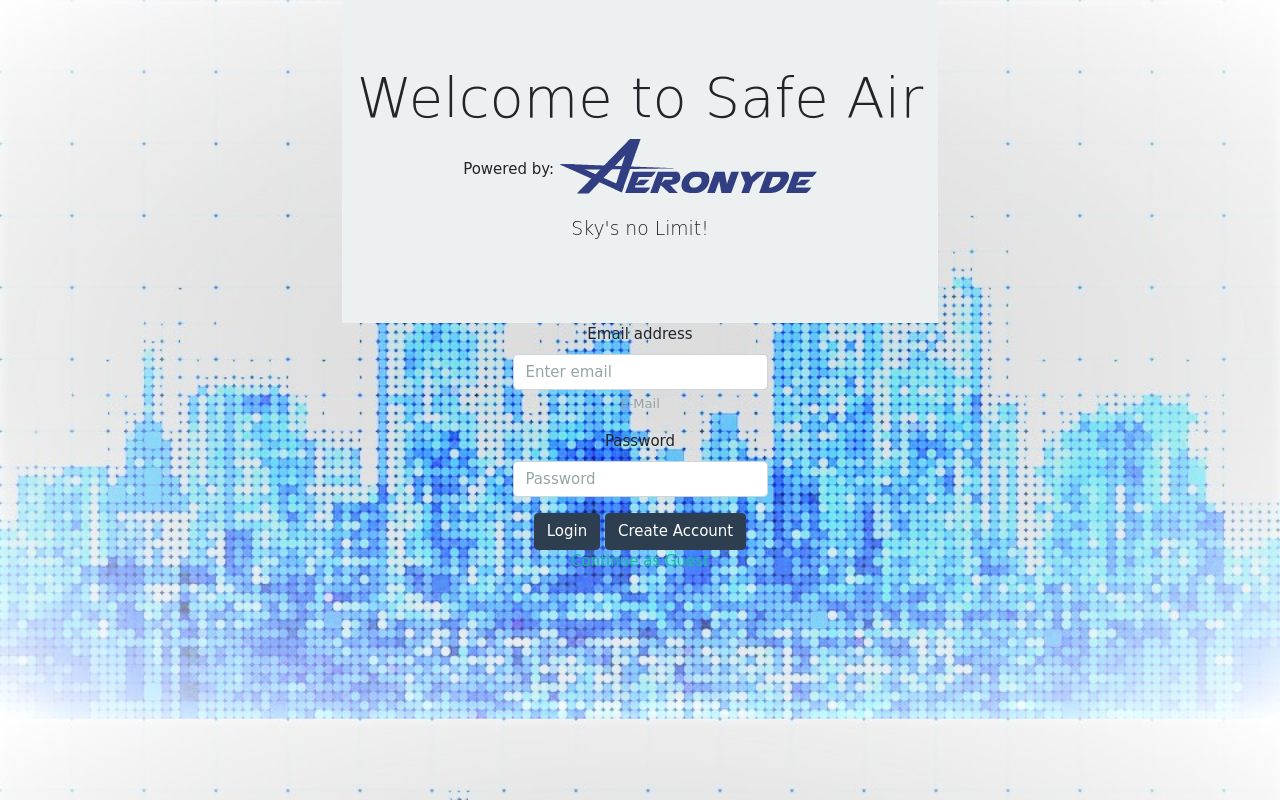
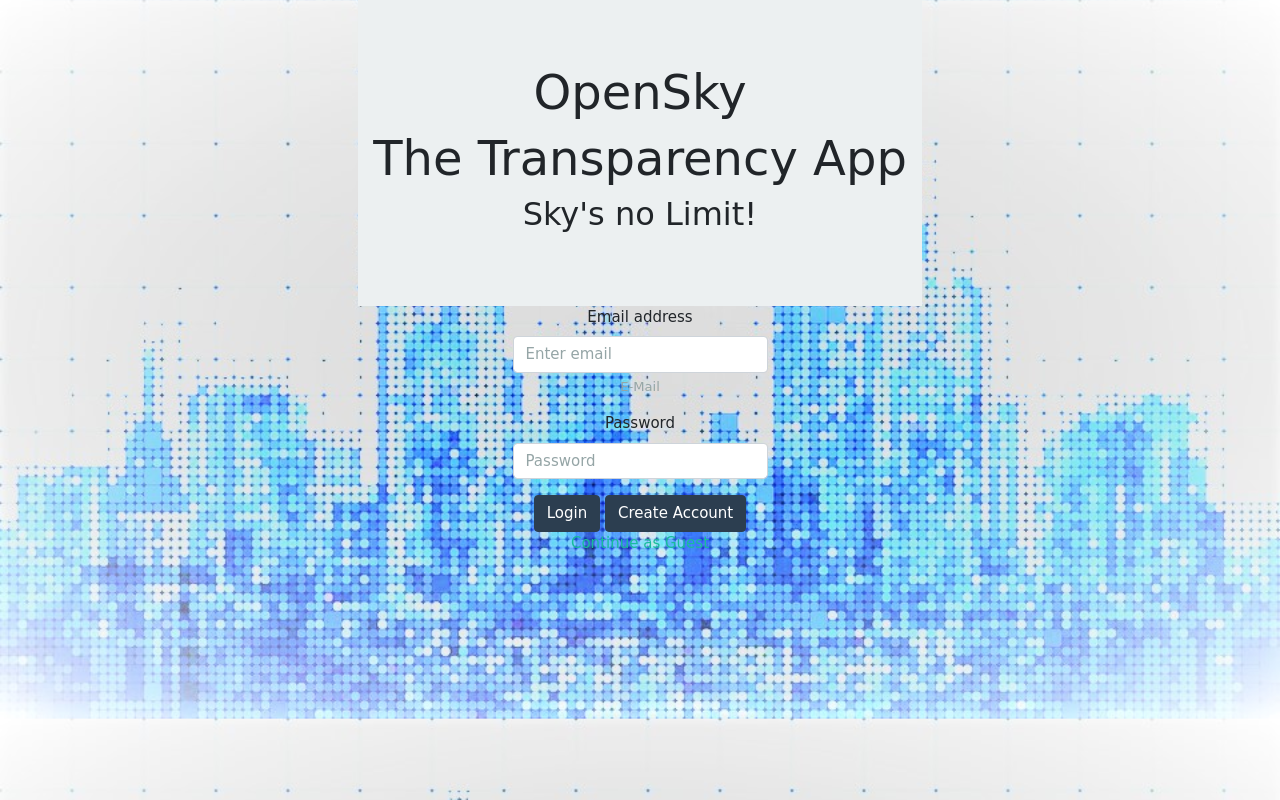
Before and after one commit to ksmills88/SafeAir, a website: page public/index.html in a window 1280 px wide. Drawn offline with nearby package versions, Linux system fonts and the light colour scheme; a web font is replaced by a local one.

Commit message:
updated css animations

```diff
--- a/public/css/styles.css
+++ b/public/css/styles.css
@@ -84,3 +84,11 @@ body{
 .accident{
     padding-top:90px;
 }
+
+.app{
+    animation-delay: 1s;
+}
+
+.sky {
+    animation-delay: 2s;
+}
--- a/public/index.html
+++ b/public/index.html
@@ -7,13 +7,17 @@
 
 <head>
   <meta charset="UTF-8">
-  <title>Blog - Express</title>
+  <title>Open Sky</title>
   <!-- Latest compiled and minified CSS & JS -->
   <link href="https://maxcdn.bootstrapcdn.com/bootswatch/4.0.0/flatly/bootstrap.min.css" rel="stylesheet">
   <link rel="stylesheet" href="css/styles.css" media="screen" title="no title">
   <script src="https://code.jquery.com/jquery.js"></script>
   <script src="https://maxcdn.bootstrapcdn.com/bootstrap/4.0.0/js/bootstrap.min.js"></script>
   <link href="https://fonts.googleapis.com/css?family=Baloo" rel="stylesheet">
+  <link rel="stylesheet"
+  href="https://cdn.jsdelivr.net/npm/animate.css@3.5.2/animate.min.css"
+  integrity="sha384-OHBBOqpYHNsIqQy8hL1U+8OXf9hH6QRxi0+EODezv82DfnZoV7qoHAZDwMwEJvSw"
+  crossorigin="anonymous">
 </head>
 
 <body>
@@ -25,12 +29,10 @@
 
       <div class="jumbotron jumbotron-fluid">
         <div class="container">
-          <h1 class="display-4">Welcome to Safe Air</h1>
+            <h1 class="animated fadeInLeft opensky">OpenSky</h1>
+            <h1 class="animated fadeInRight app">The Transparency App </h1>
 
-          <p class="poweredBy">Powered by:
-            <img src="images/Small_Aeronyde_Logo.png">
-          </p>
-          <p class="lead">Sky's no Limit! </p>
+            <h3 class="animated zoomIn sky">Sky's no Limit!</h3>
 
 
         </div>
```
Also changed, not shown: public/flighttracker.html (+5 -1 lines), public/report.html (+5 -1 lines).
